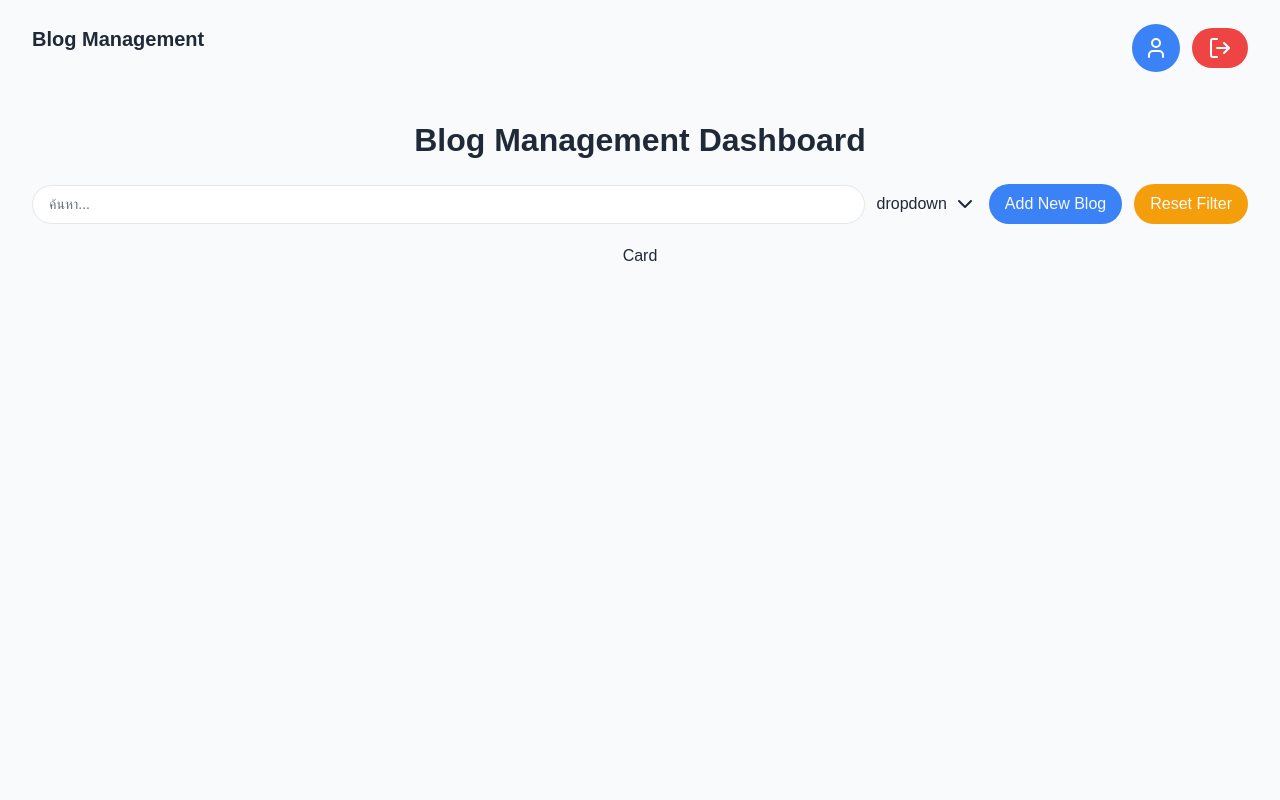
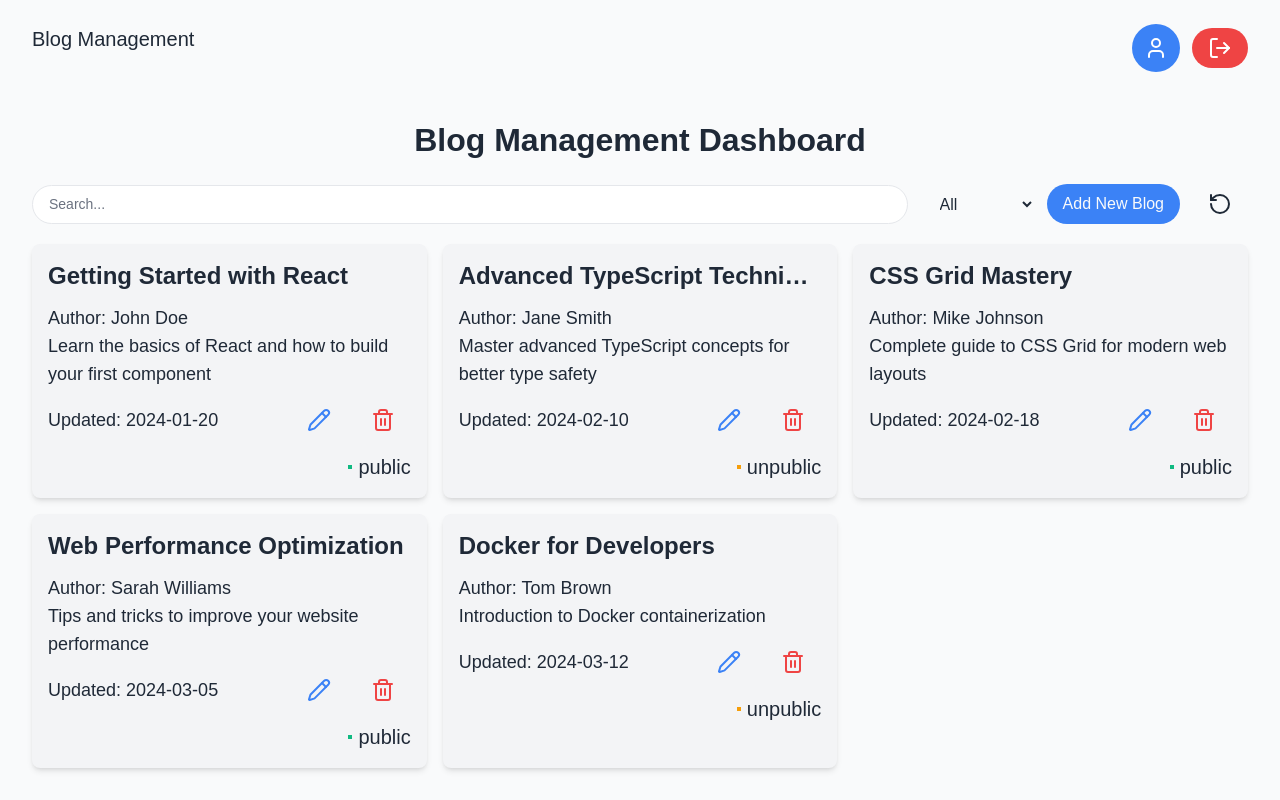
Before and after one commit to jaturaorn/projectSendAbbot, a Next.js app: page / in a window 1280 px wide. Built offline with nearby package versions, Linux system fonts and the light colour scheme.

Commit message:
finish search & filter

```diff
--- a/app/Components/Card.tsx
+++ b/app/Components/Card.tsx
@@ -1,8 +1,30 @@
+import { Pencil, Trash2 } from "lucide-react"
+import { CardProps } from "../types/blog"
 
 
-const Card = () => {
+const Card = ({blog}: CardProps) => {
   return (
-    <div>Card</div>
+    <div className="shadow-md rounded-lg bg-[#F3F4F6] p-4 flex flex-col gap-3">
+    <div className="w-full flex justify-between ">
+      <h3 className="text-2xl text-[#1F2937] font-bold truncate">{blog.title}</h3>
+
+    </div>
+    <div className="flex flex-col">
+      <h4 className="text-lg">Author: {blog.author}</h4>
+      <h4 className="text-lg">{blog.description}</h4>
+    </div>
+    <div className="flex gap-2 items-center justify-between">
+      <h4 className="text-lg">Updated: {blog.updatedDate}</h4>
+      <div className="flex gap-2">
+        <button className="borber border-[#E5E7EB] px-4 py-2"><Pencil color="#3B82F6" /></button>
+        <button className="borber border-[#E5E7EB] px-4 py-2"><Trash2 color="#EF4444" /></button>
+      </div>
+    </div>
+    <div className="flex gap-1.5 items-center justify-end ">
+        <div className={`${blog.status === "public" ? "bg-[#10B981]" : "bg-[#F59E0B]"} size-1`} />
+      <h4 className="subHeading">{blog.status}</h4>
+      </div>
+    </div>
   )
 }
 
--- a/app/Components/Navbar.tsx
+++ b/app/Components/Navbar.tsx
@@ -3,7 +3,7 @@ import { LogOut, User } from "lucide-react"
 
 const Navbar = () => {
   return (
-    <header className="max-w-[1440px] w-full flex justify-between py-6">
+    <header className=" w-full flex justify-between py-6">
       <div><h3 className="subHeading">Blog Management</h3></div>
       <div className="flex gap-3 items-center">
         <div className=" rounded-full bg-[#3B82F6] p-3"><User color="#fff" /></div>
--- a/app/Components/Search.tsx
+++ b/app/Components/Search.tsx
@@ -1,15 +1,35 @@
-import { ChevronDown } from "lucide-react"
+"use client"
 
+import { ChevronDown, RotateCcw } from "lucide-react"
+import { ChangeEvent, Dispatch, SetStateAction, useState } from "react";
 
-const Search = () => {
+interface SearchProps {
+  onSearch: Dispatch<SetStateAction<string>>;
+  filterCategory: string;
+  setFilterCategory: Dispatch<SetStateAction<string>>;
+  searchQuery: string;
+}
+
+const Search = ({onSearch, filterCategory, setFilterCategory, searchQuery}: SearchProps) => {
+  const handleReset = () =>{
+    onSearch("")
+    setFilterCategory("all")
+  }
   return (
     <div className="w-full flex gap-3 items-center">
-        <input type="text"
+        <input
+        value={searchQuery}
+        onChange={(e) => onSearch(e.target.value)}
+        type="text"
   className="input"
-  placeholder="ค้นหา..."  />
-  <button className="flex gap-1.5">dropdown <ChevronDown /></button>
+  placeholder="Search..."  />
+  <select className="px-4 py-2 rounded-lg borber border-[#E5E7EB] outline-none" value={filterCategory} onChange={(e) => setFilterCategory(e.target.value)}>
+      <option value="all">All</option>
+      <option value="public">Public</option>
+      <option value="unpublic">Unpublic</option>
+    </select>
   <button className="mainButton">Add New Blog</button>
-  <button className="buttonReset">Reset Filter</button>
+  <button className="borber border-[#E5E7EB] px-4 py-2 rounded-lg" onClick={handleReset}><RotateCcw /></button>
   </div>
   )
 }
--- a/app/MainLayout.tsx
+++ b/app/MainLayout.tsx
@@ -7,7 +7,7 @@ const MainLayout = ({
   children: React.ReactNode;
 }>) => {
   return (
-    <div className=" h-screen flex flex-col gap-5 items-center">
+    <div className=" h-screen flex flex-col gap-5 items-center max-w-[1440px] w-full px-8">
     <Navbar />
     {children}
     </div>
--- a/app/globals.css
+++ b/app/globals.css
@@ -26,7 +26,11 @@ body {
   background: var(--background);
   color: var(--foreground);
   font-family: Arial, Helvetica, sans-serif;
-  padding: 0px 32px;
+  /* padding: 0px 32px; */
+  display: flex;
+  flex-direction: column;
+  justify-content: center;
+  align-items: center;
 }
 
 @layer components {
@@ -38,7 +42,7 @@ body {
 
   .subHeading{
     font-size: var(--text-subheading-size);
-    font-weight: 600;
+    font-weight: 400;
     color: var(--foreground);;
   }
 
@@ -90,10 +94,4 @@ body {
   color: var(--text-secondary);
 }
 
-  .buttonReset{
-    background-color: var(--warning-color);
-    color: var(--background) ;
-    padding: var(--button-padding);
-    border-radius: var(--border-radius);
-  }
 }
--- /dev/null
+++ b/app/mocks/blogs.json
@@ -0,0 +1,47 @@
+[
+  {
+    "id": 1,
+    "title": "Getting Started with React",
+    "description": "Learn the basics of React and how to build your first component",
+    "author": "John Doe",
+    "status": "public",
+    "createdDate": "2024-01-15",
+    "updatedDate": "2024-01-20"
+  },
+  {
+    "id": 2,
+    "title": "Advanced TypeScript Techniques",
+    "description": "Master advanced TypeScript concepts for better type safety",
+    "author": "Jane Smith",
+    "status": "unpublic",
+    "createdDate": "2024-02-01",
+    "updatedDate": "2024-02-10"
+  },
+  {
+    "id": 3,
+    "title": "CSS Grid Mastery",
+    "description": "Complete guide to CSS Grid for modern web layouts",
+    "author": "Mike Johnson",
+    "status": "public",
+    "createdDate": "2024-02-15",
+    "updatedDate": "2024-02-18"
+  },
+  {
+    "id": 4,
+    "title": "Web Performance Optimization",
+    "description": "Tips and tricks to improve your website performance",
+    "author": "Sarah Williams",
+    "status": "public",
+    "createdDate": "2024-03-01",
+    "updatedDate": "2024-03-05"
+  },
+  {
+    "id": 5,
+    "title": "Docker for Developers",
+    "description": "Introduction to Docker containerization",
+    "author": "Tom Brown",
+    "status": "unpublic",
+    "createdDate": "2024-03-10",
+    "updatedDate": "2024-03-12"
+  }
+]
--- a/app/page.tsx
+++ b/app/page.tsx
@@ -1,14 +1,35 @@
+"use client"
+
+import { useState } from "react";
+
+import blogsData from '@/app/mocks/blogs.json';
 
 import Card from "./Components/Card";
 import Search from "./Components/Search";
 import MainLayout from "./MainLayout";
+import { Blog } from "./types/blog";
 
 export default function Home() {
+  const [blogs, setBlogs] = useState(blogsData as Blog[]);
+  const [filterCategory, setFilterCategory] = useState('all');
+  const [searchQuery, setSearchQuery] = useState('');
+
+  const filteredBlogs = blogs.filter(blogs => {
+    const matchCategory = filterCategory === "all" || blogs.status === filterCategory
+    const matchSearch = blogs.title.toLowerCase().includes(searchQuery.toLowerCase());
+    return matchCategory && matchSearch
+  })
   return (
     <MainLayout>
       <h1 className="heading">Blog Management Dashboard</h1>
-      <Search />
-      <Card />
+      <Search onSearch={setSearchQuery} searchQuery={searchQuery} filterCategory={filterCategory} setFilterCategory={setFilterCategory} />
+      <div className=" grid grid-cols-1 lg:grid-cols-3 gap-4 w-full">
+        {filteredBlogs.length > 0 ? (
+  filteredBlogs.map((blog) => <Card key={blog.id} blog={blog} />)
+) : (
+  <p className="text-center text-gray-500">NO DATA Blog</p>
+)}
+      </div>
       </MainLayout>
   );
 }
--- /dev/null
+++ b/app/types/blog.ts
@@ -0,0 +1,13 @@
+export interface Blog {
+  id: number;
+  title: string;
+  description: string;
+  author: string;
+  status: "public" | "unpublic";
+  createdDate: string;
+  updatedDate: string;
+}
+
+export interface CardProps {
+  blog: Blog;
+}
```
